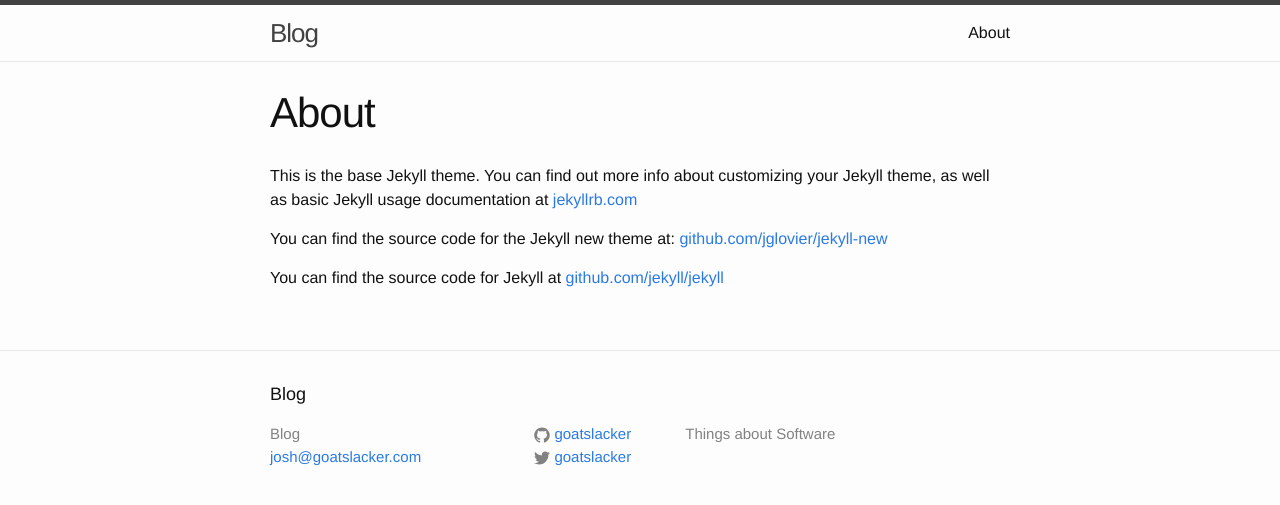
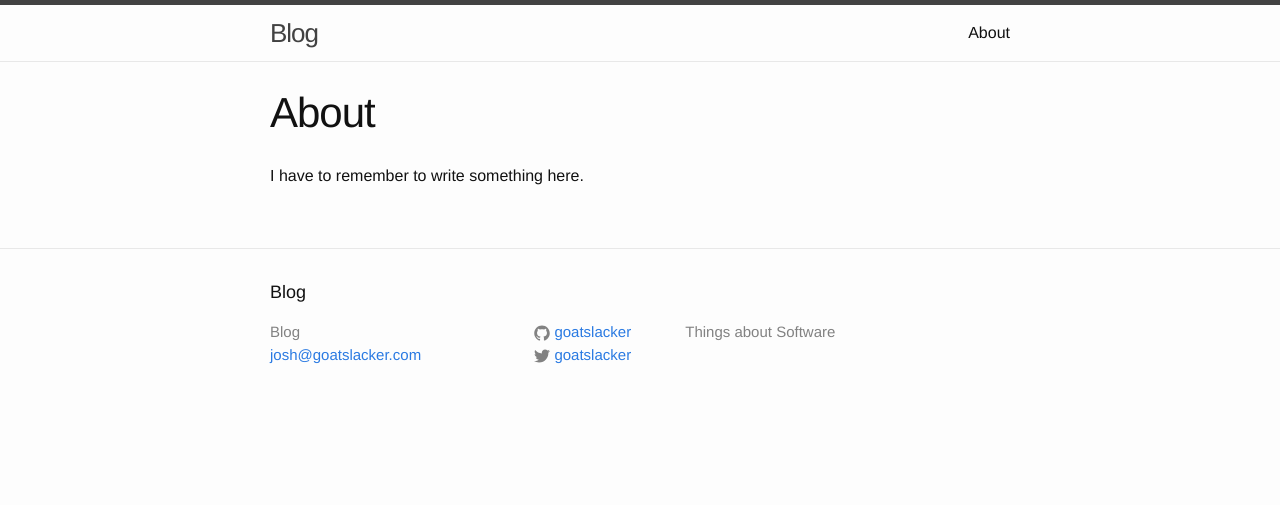
Before and after one commit to goatslacker/goatslacker.github.io, a Jekyll site: the page built from about.md, in a window 1280 px wide. Shown: the top 505 px of the page. Built offline with Jekyll 4.4.1, drawn with Linux system fonts in a browser that asks for light colours.

Commit message:
weeeeeee

```diff
--- a/about.md
+++ b/about.md
@@ -4,8 +4,4 @@
 permalink: /about/
 ---
 
-This is the base Jekyll theme. You can find out more info about customizing your Jekyll theme, as well as basic Jekyll usage documentation at [jekyllrb.com](http://jekyllrb.com/)
-
-You can find the source code for the Jekyll new theme at: [github.com/jglovier/jekyll-new](https://github.com/jglovier/jekyll-new)
-
-You can find the source code for Jekyll at [github.com/jekyll/jekyll](https://github.com/jekyll/jekyll)
+I have to remember to write something here.
```
